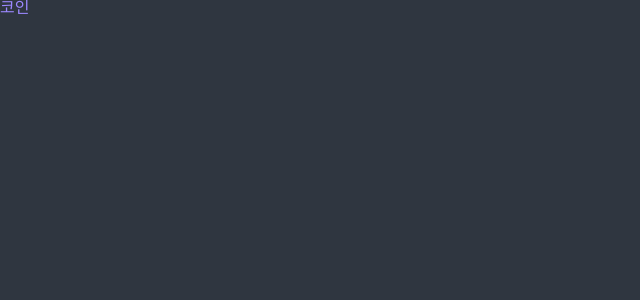
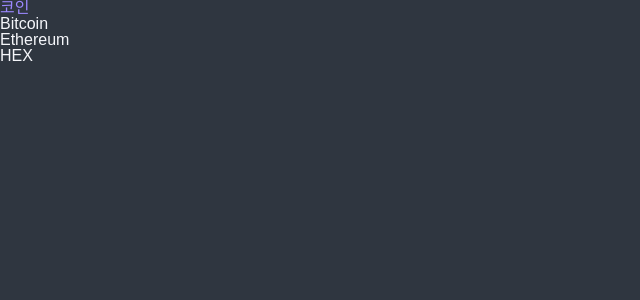
Before and after one commit to johj703/react_masterclass, a React (Create React App) app in the folder crypto_tracker/: page / in a window 1280 px wide. Shown: the top 300 px of the page, without its empty margins (0-640 px from the left). Built offline with nearby package versions, Linux system fonts and the light colour scheme.

Commit message:
나타낼 coin들은 id 순서대로, 화면에는 coin 이름 순으로 나열되도록 작성

```diff
--- a/crypto_tracker/src/routes/Coins.tsx
+++ b/crypto_tracker/src/routes/Coins.tsx
@@ -49,8 +49,8 @@ function Coins() {
         <Title>코인</Title>
       </Header>
       <CoinList>
-        {coins.map((coins) => (
-          <Coin></Coin>
+        {coins.map((coin) => (
+          <Coin key={coin.id}>{coin.name}</Coin>
         ))}
       </CoinList>
     </Container>
```
